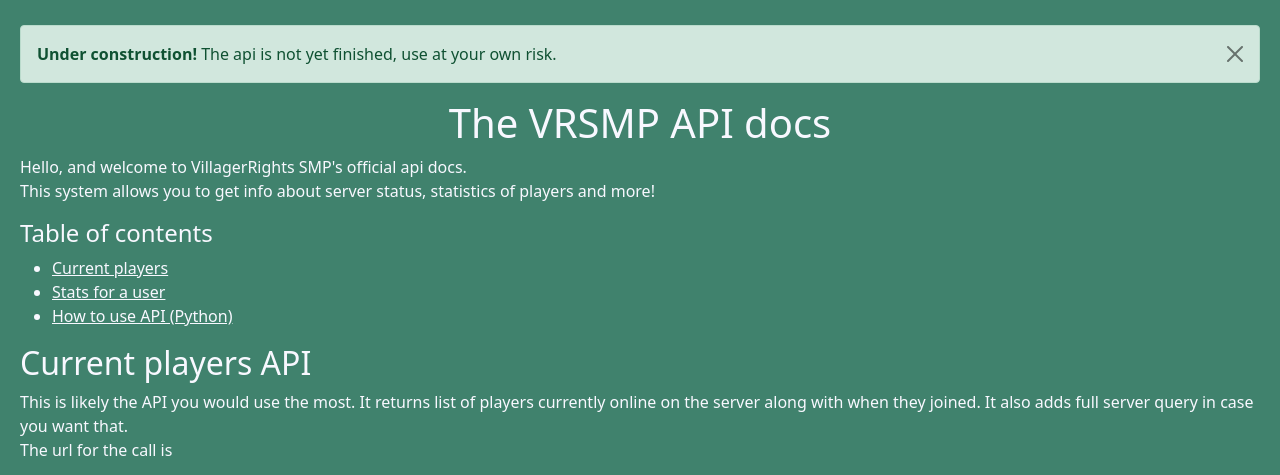
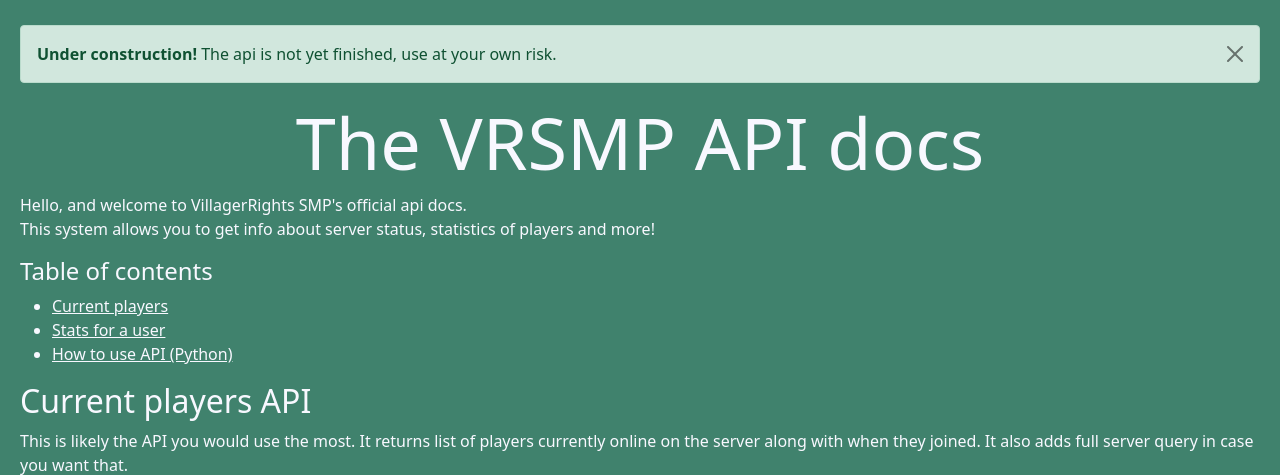
Before and after one commit to Andrew-71/VRSMP-api, a Flask app: template templates/docs.html in a window 1280 px wide. Shown: the top 475 px of the page. Run offline with Flask 2, Linux system fonts and the light colour scheme; the template is opened without the code that fills it, so the values that code supplies are empty; some libraries are stand-ins or nearby versions.

Commit message:
Update docs

```diff
--- a/app.py
+++ b/app.py
@@ -1,4 +1,4 @@
-from flask import Flask, render_template
+from flask import Flask, redirect, render_template
 
 from api_blueprint import server_api, update_java_thread
 
@@ -9,7 +9,7 @@ app.register_blueprint(server_api)
 
 @app.route('/')
 def main():
-    return render_template('docs.html')
+    return redirect('/docs')
 
 
 if __name__ == '__main__':
--- a/templates/docs.html
+++ b/templates/docs.html
@@ -27,7 +27,8 @@
         <button type="button" class="btn-close" data-bs-dismiss="alert" aria-label="Close"></button>
     </div>
 
-    <h1 class="text-center">The VRSMP API docs</h1>
+    <h1 class="text-center display-2">The VRSMP API docs</h1>
+
     <p>Hello, and welcome to VillagerRights SMP's official api docs.<br>
         This system allows you to get info about server status, statistics of players and more!</p>
 
```
Also changed, not shown: api_blueprint.py (+7 -1 lines).
